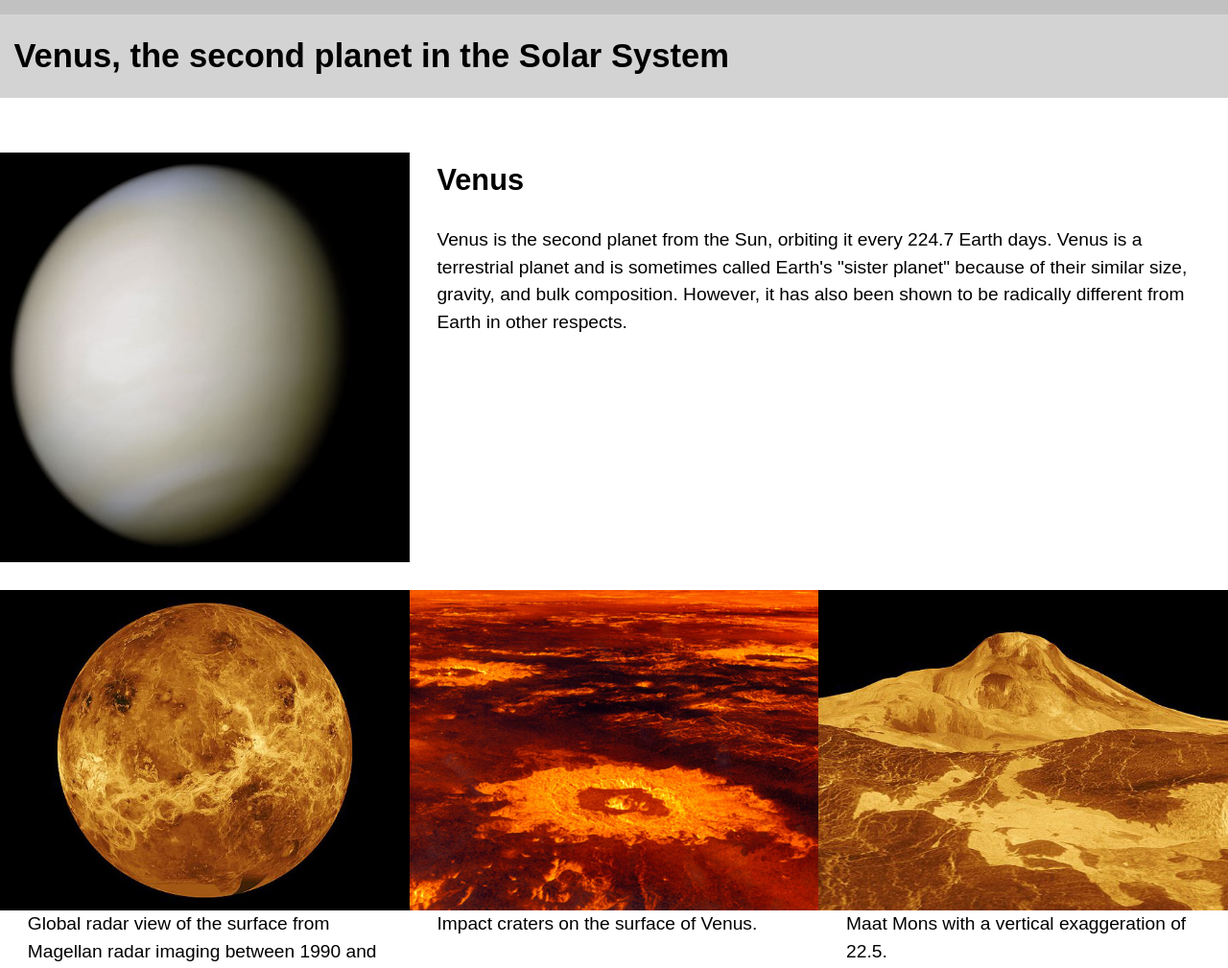
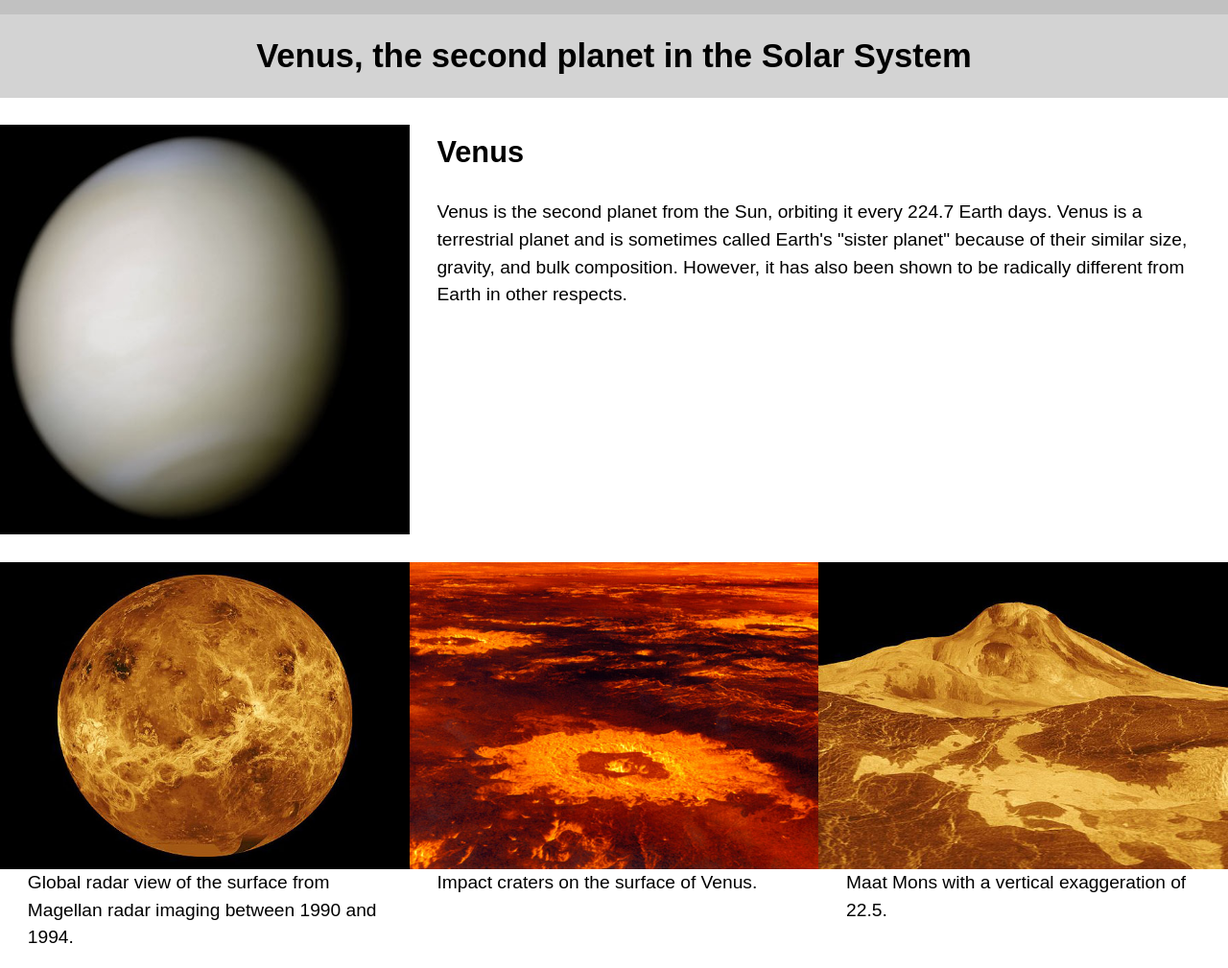
Before and after one commit to hellachella/dsn1675-planet-website, a plain HTML site: page index.html in a window 1280 px wide. Shown: the part 100-1109 px from the top of the page at 96% size. Drawn offline with Linux system fonts and the light colour scheme.

Commit message:
added embed modules

```diff
--- a/index.html
+++ b/index.html
@@ -36,18 +36,20 @@
 
 
 <!--SUBHEADER-->
-				<div class="grid push">
+				<div class="grid push-0">
 			<div class="unit xs-1 s-1 m-1 l-1">
-				<h2 class="light-grey exa island-1-2 text-cen">Venus, the second planet in the Solar System</h2>
+				<h2 class="light-grey exa text-center island-1-2">Venus, the second planet in the Solar System</h2>
 			</div>
 		</div><!--grid-->
 
 
 <!--HERO & MAIN-->
-<div class="grid venus-p">
+<div class="grid push">
 
 	<div class="unit xs-1 s-1 m-1-2 l-1-3">
-		<img class="img-flex push" src="images/venus.jpg" alt="Picture of Venus">
+		<div class="embed embed--1by1">
+		<img class="embed__item push" src="images/venus.jpg" alt="Picture of Venus">
+		</div>
 	</div>
 
 	<div class="unit xs-1 s-1 m-1-2 l-2-3 gutter">
@@ -68,7 +70,9 @@
 
 	<div class="unit xs-1 s-1 m-1-3 l-1-3">
 		<figure>
-			<img class="img-flex" src="images/venus-1.jpg" alt="Picture of Venus">
+			<div class="embed embed--4by3">
+			<img class="embed__item" src="images/venus-1.jpg" alt="Picture of Venus">
+			</div>
 			<figcaption class="gutter">Global radar view of the surface from Magellan radar imaging
 			between 1990 and 1994.</figcaption>
 		</figure>
@@ -76,14 +80,18 @@
 
 	<div class="unit xs-1 s-1-2 m-1-3 l-1-3">
 	<figure>
-			<img class="img-flex" src="images/venus-2.jpg" alt="impact craters">
+			<div class="embed embed--4by3">
+				<img class="embed__item" src="images/venus-2.jpg" alt="impact craters">
+			</div>
 			<figcaption class="gutter">Impact craters on the surface of Venus.</figcaption>
 		</figure>
 	</div>
 
 	<div class="unit xs-1 s-1-2 m-1-3 l-1-3">
 	<figure>
-			<img class="img-flex" src="images/venus-3.jpg" alt="maat mons">
+			<div class="embed embed--4by3">
+				<img class="embed__item img-flex" src="images/venus-3.jpg" alt="maat mons">
+			</div>
 			<figcaption class="gutter">Maat Mons with a vertical exaggeration of 22.5.</figcaption>
 		</figure>
 	</div>
```
